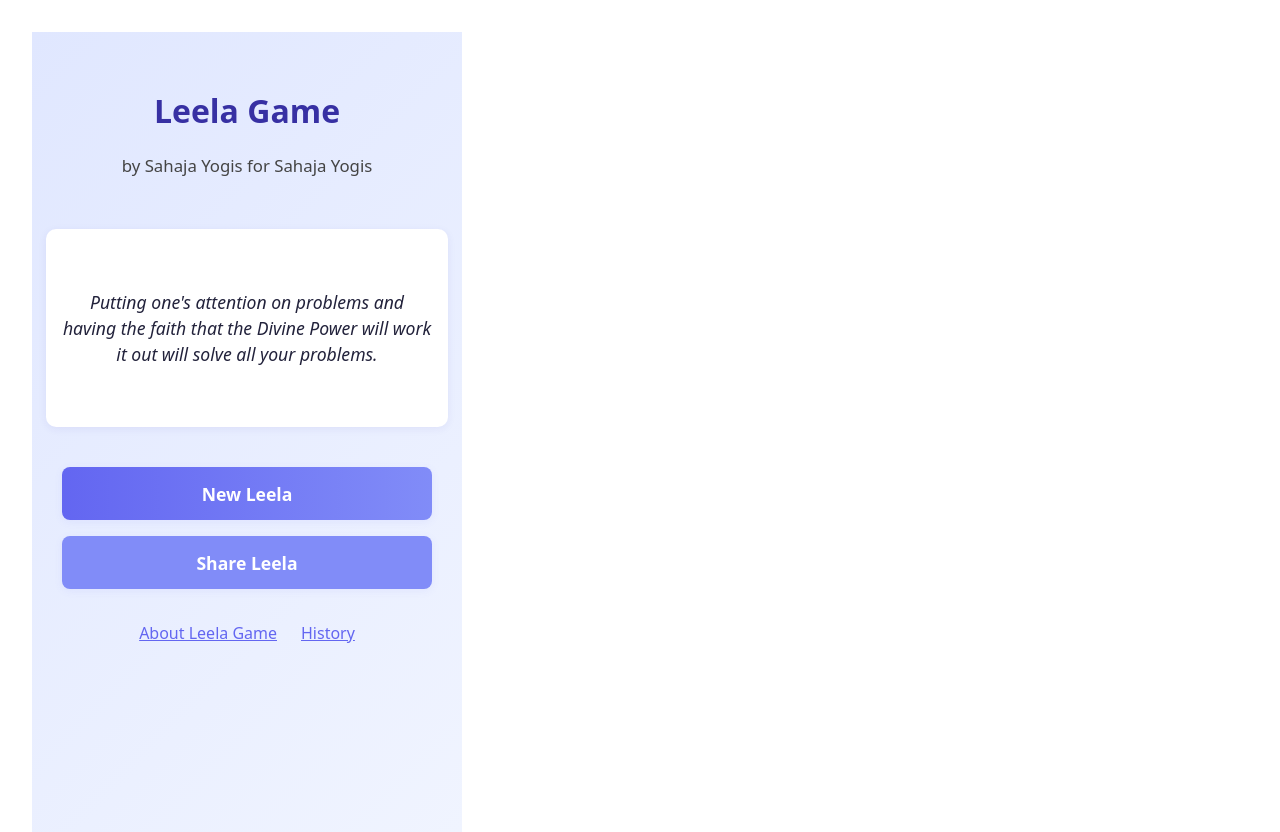
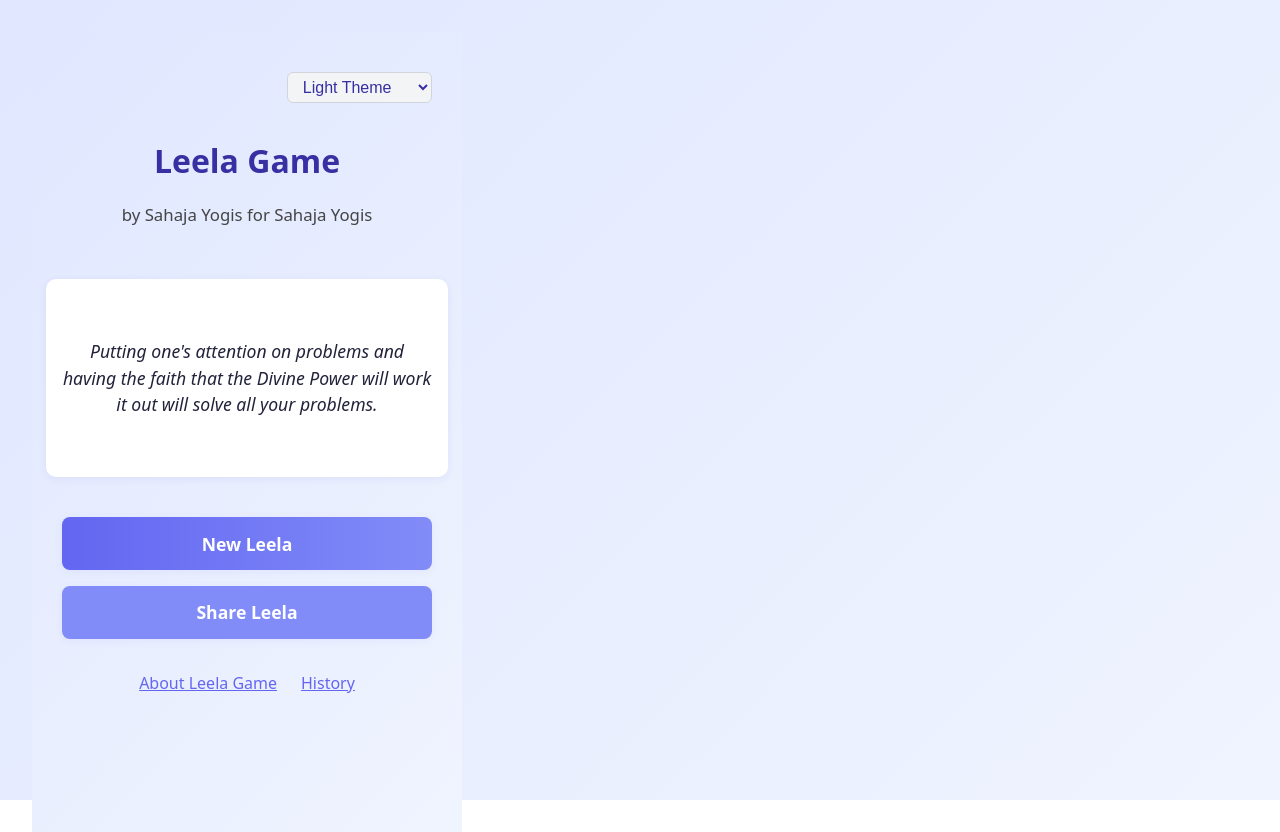
Before and after one commit to sahajisy/Leela-Game, a React (Vite) app: page / in a window 1280 px wide. Built offline with nearby package versions, Linux system fonts and the light colour scheme.

Commit message:
Add theme switcher and move notification/PWA info to About page

```diff
--- a/src/App.css
+++ b/src/App.css
@@ -49,6 +49,23 @@ html, body, #root {
   color: #888;
 }
 
+body[data-theme='light'] {
+  background: linear-gradient(135deg, #e0e7ff 0%, #f0f4ff 100%);
+  color: #22223b;
+}
+body[data-theme='dark'] {
+  background: linear-gradient(135deg, #232946 0%, #181824 100%);
+  color: #f3f4f6;
+}
+body[data-theme='purple'] {
+  background: linear-gradient(135deg, #a78bfa 0%, #6366f1 100%);
+  color: #fff;
+}
+body[data-theme='blue'] {
+  background: linear-gradient(135deg, #60a5fa 0%, #2563eb 100%);
+  color: #fff;
+}
+
 .app-container {
   max-width: 430px;
   min-width: 320px;
@@ -67,6 +84,7 @@ html, body, #root {
   width: 100vw;
   left: 0;
   right: 0;
+  transition: background 0.3s, color 0.3s;
 }
 
 h1 {
@@ -142,3 +160,25 @@ button:active {
     min-height: 90px;
   }
 }
+
+body[data-theme='dark'] .quote,
+body[data-theme='purple'] .quote,
+body[data-theme='blue'] .quote {
+  background: #232946;
+  color: #f3f4f6;
+}
+body[data-theme='dark'] button,
+body[data-theme='purple'] button,
+body[data-theme='blue'] button {
+  background: #6366f1;
+  color: #fff;
+}
+
+body[data-theme='light'] .quote {
+  background: #fff;
+  color: #22223b;
+}
+body[data-theme='light'] button {
+  background: linear-gradient(90deg, #6366f1 0%, #818cf8 100%);
+  color: #fff;
+}
--- a/src/App.jsx
+++ b/src/App.jsx
@@ -113,6 +113,17 @@ const QUOTES = [
 
 ]
 
+const THEMES = [
+  { name: 'Light', value: 'light' },
+  { name: 'Dark', value: 'dark' },
+  { name: 'Purple', value: 'purple' },
+  { name: 'Blue', value: 'blue' },
+];
+
+function applyTheme(theme) {
+  document.body.dataset.theme = theme;
+}
+
 function getRandomQuote() {
   return QUOTES[Math.floor(Math.random() * QUOTES.length)]
 }
@@ -125,6 +136,7 @@ function getTodayKey() {
 function App() {
   const [quote, setQuote] = useState('')
   const [buttonDisabled, setButtonDisabled] = useState(false)
+  const [theme, setTheme] = useState(() => localStorage.getItem('leela-theme') || 'light')
   const [error, setError] = useState(null)
 
   useEffect(() => {
@@ -173,6 +185,11 @@ function App() {
     }
   }, [])
 
+  useEffect(() => {
+    applyTheme(theme);
+    localStorage.setItem('leela-theme', theme);
+  }, [theme]);
+
   const handleNewQuote = () => {
     const todayKey = getTodayKey()
     const newQuote = getRandomQuote()
@@ -197,6 +214,18 @@ function App() {
 
   return (
     <div className="app-container">
+      <div style={{ display: 'flex', justifyContent: 'flex-end', width: '100%', maxWidth: 370, margin: '0 auto 1.2rem auto' }}>
+        <select
+          value={theme}
+          onChange={e => setTheme(e.target.value)}
+          style={{ borderRadius: 6, padding: '0.3rem 0.7rem', fontSize: '1rem', background: '#f3f4f6', color: '#3730a3', border: '1px solid #d1d5db' }}
+          aria-label="Choose theme"
+        >
+          {THEMES.map(t => (
+            <option key={t.value} value={t.value}>{t.name} Theme</option>
+          ))}
+        </select>
+      </div>
       <h1>Leela Game</h1>
       <div style={{ fontSize: '1.05rem', color: '#444', marginBottom: '1.2rem', fontWeight: 500 }}>
         by Sahaja Yogis for Sahaja Yogis
```
